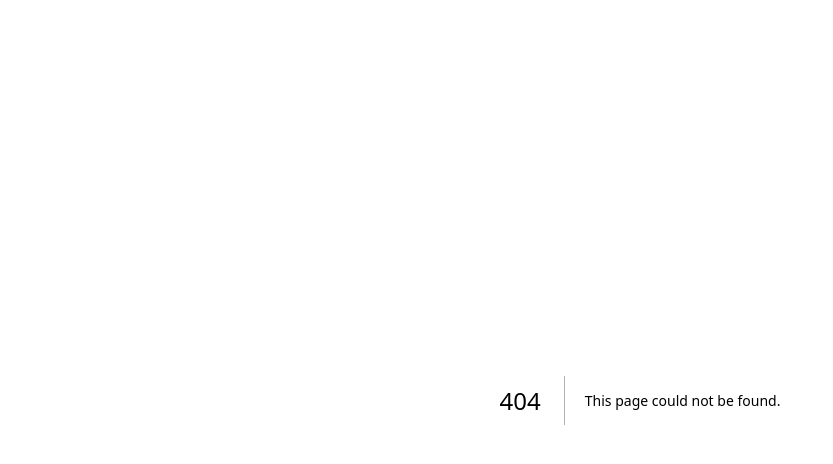
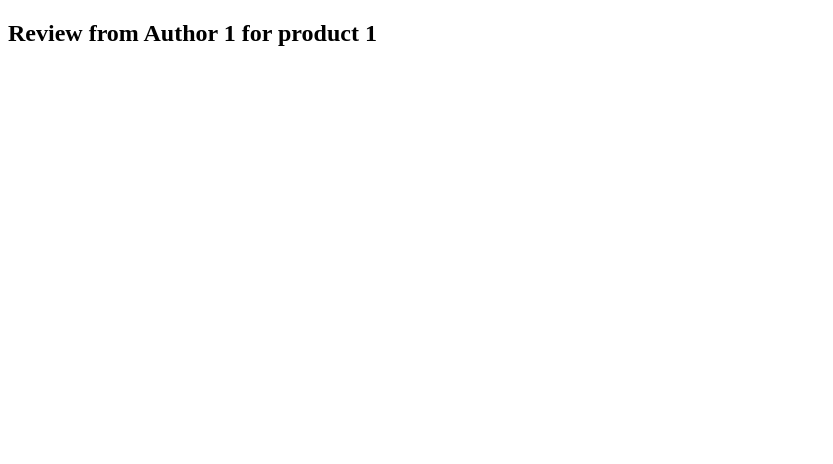
Before and after one commit to ArifulIslam99/Next-Revisit, a Next.js app: page /products/1/reviews/1 in a window 1280 px wide. Before the commit this address had no page. Shown: the top 464 px of the page, without its empty margins (0-833 px from the left). Built offline with nearby package versions, Linux system fonts and the light colour scheme.

Commit message:
Try nested dynamic routing

```diff
--- /dev/null
+++ b/src/app/products/[productId]/reviews/[reviewsId]/page.tsx
@@ -0,0 +1,7 @@
+export default function reviewDetails({
+    params,
+  }: {
+    params: { reviewsId: string, productId: string };
+  }) {
+    return <h2>Review from Author {params.reviewsId} for product {params.productId} </h2>;
+  }
```
